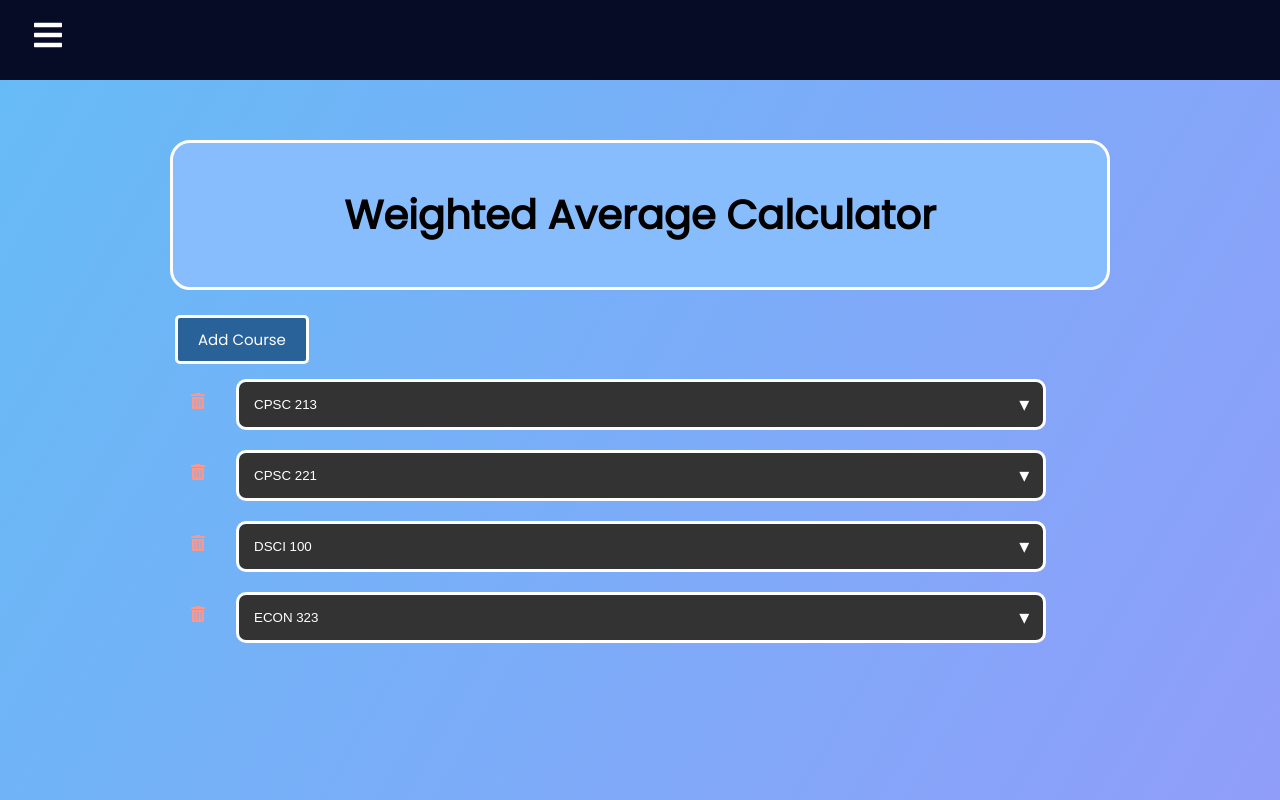
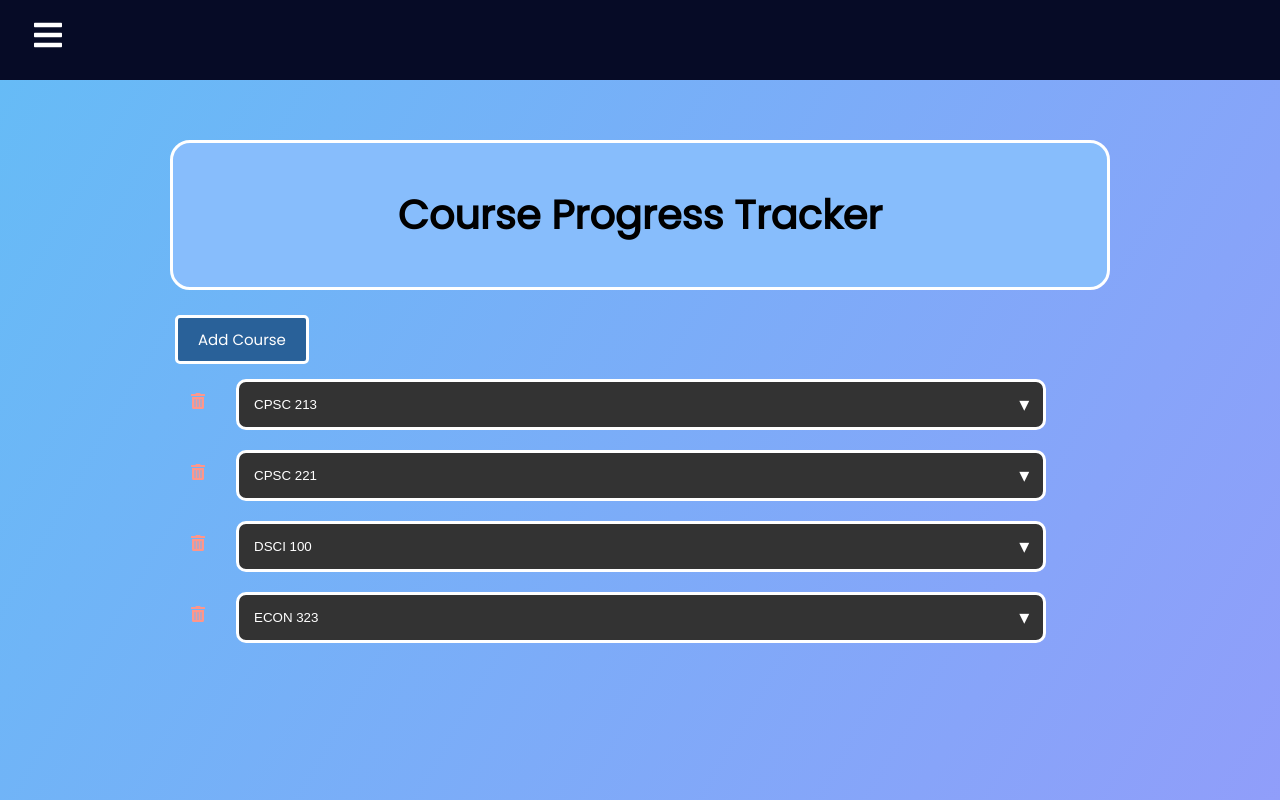
Before and after one commit to wgumboc/Course_Progress_Dashboard, a React (Create React App) app: page / in a window 1280 px wide. Built offline with nearby package versions, Linux system fonts and the light colour scheme.

Commit message:
Updated README

```diff
--- a/src/components/DeStress.js
+++ b/src/components/DeStress.js
@@ -3,8 +3,8 @@ import axios from 'axios'
 import { useState, useEffect } from 'react'
 
 const DeStress = () => {
-  //const url ='https://random.dog/woof.json'
-  const url ='https://aws.random.cat/meow'
+  const url ='https://random.dog/woof.json'
+  //const url ='https://aws.random.cat/meow'
   const [animal, setAnimal] = useState(null)
 
   let content = null
@@ -18,7 +18,7 @@ const DeStress = () => {
   }, [url])
 
   if(animal){
-    content = <div className="animal"><img className="animalimg" src={animal.file} alt="animal" /></div>
+    content = <div className="animal"><img className="animalimg" src={animal.url} alt="animal" /></div>
   } else {
     content = <div>Unable to load</div>
   }
--- a/src/components/Home.js
+++ b/src/components/Home.js
@@ -86,7 +86,7 @@ const Home = () => {
   return (
     <div className = "container">
 
-        <Header title = "Weighted Average Calculator"/>
+        <Header title = "Course Progress Tracker"/>
 
         {showAddCourse &&
           <AddCourse onAdd={addCourse} />
```
Also changed, not shown: 1 other file (tests, documents, lock files or other folders).
